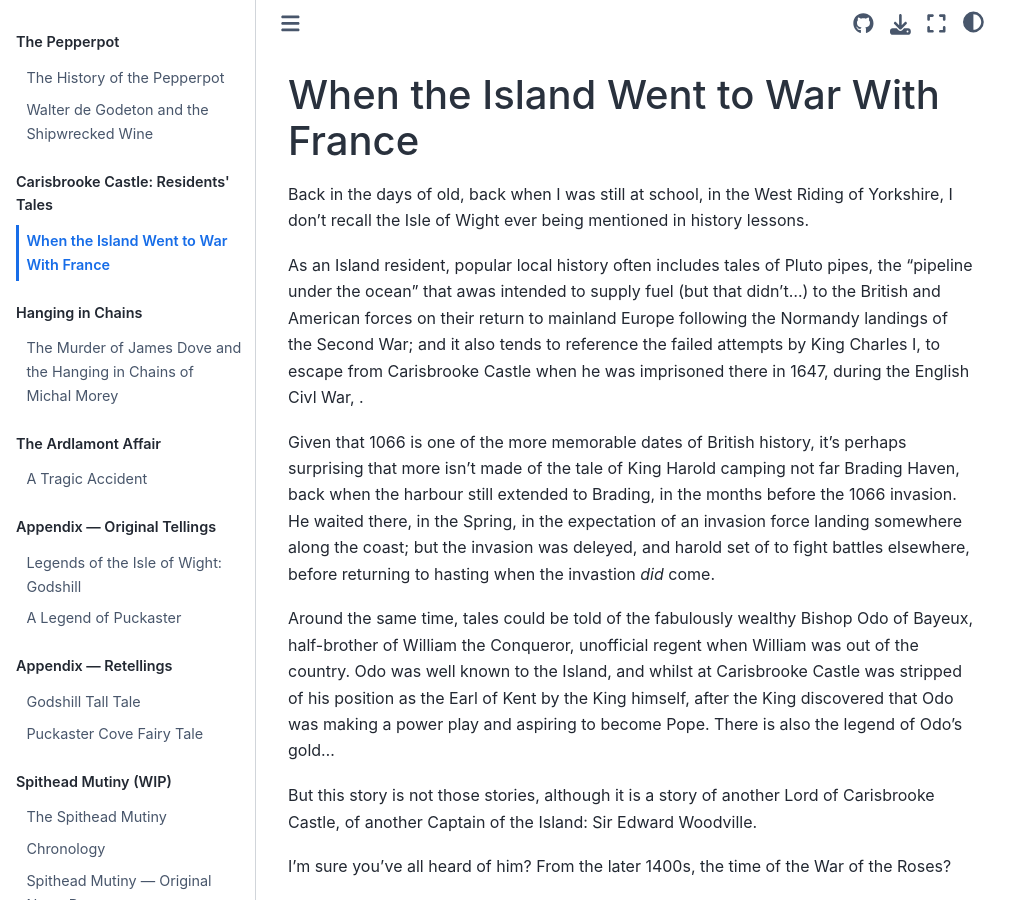
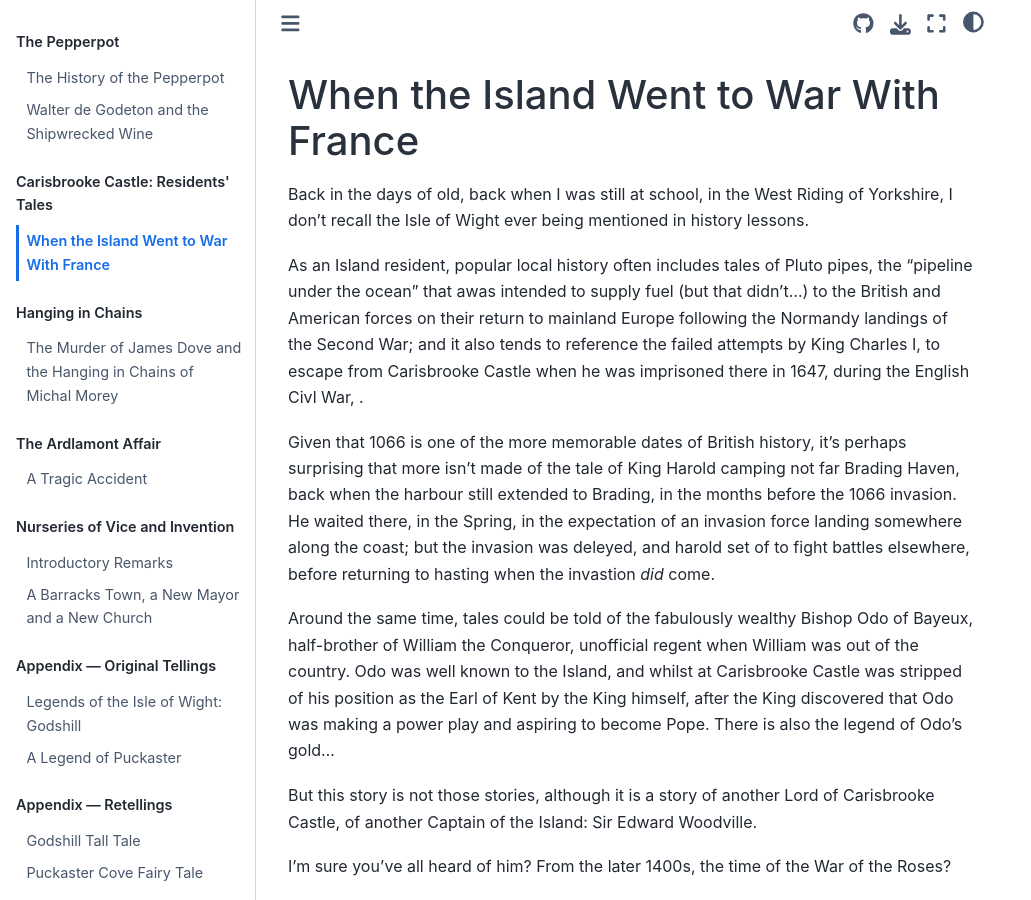
Before and after one commit to psychemedia/island-storynotes, a Jupyter Book: the page built from edward-woodville.md, in a window 1280 px wide and 900 px high. Shown: the whole window, without its empty margins (0-1031 px from the left). Built offline with Jupyter Book 1.0.4 settings and Sphinx 7.4.7 and the Sphinx Book theme 1.1.4, drawn with Linux system fonts in a browser that asks for light colours.

Commit message:
Update _toc.yml

```diff
--- a/_toc.yml
+++ b/_toc.yml
@@ -27,6 +27,10 @@ parts:
 - caption: The Ardlamont Affair
   chapters:
   - file: ardlamont-case/henry-card-tragic-accident.md
+- caption: Nurseries of Vice and Invention
+  chapters:
+  - file: carus-wilson/00-preface
+  - file: carus-wilson/05-setting-the-scene
 - caption: Appendix — Original Tellings
   chapters:
   - file: elder-godshill
```
